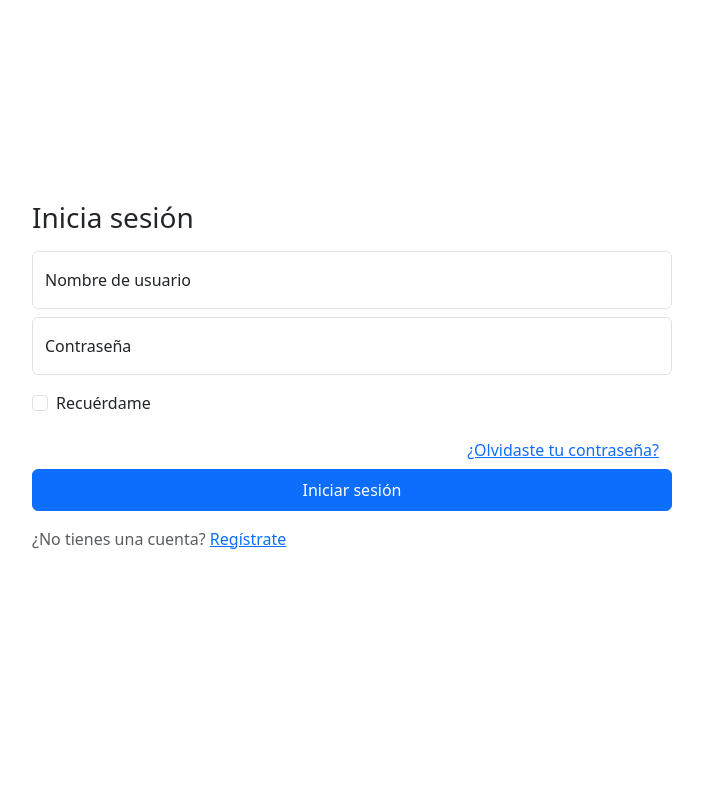
After one commit to team-hmt/producto-2, a PHP site: page /app/views/auth/login.php in a window 1280 px wide. The commit adds this page. Shown: the whole page, without its empty margins (288-991 px from the left). Run offline with PHP 8.4, Linux system fonts and the light colour scheme; the template is opened without the code that fills it, so the values that code supplies are empty.

Commit message:
Enrutador basico: get y post. Dockerfile actualizado para añadir enrutador. Auth: Registro y Login funcional. Utiliza hash. Pantalla login creada.

```diff
--- /dev/null
+++ b/appEventos/app/views/auth/login.php
@@ -0,0 +1,55 @@
+<!doctype html>
+<html lang="en">
+<head>
+    <meta charset="UTF-8">
+    <meta name="viewport"
+          content="width=device-width, user-scalable=no, initial-scale=1.0, maximum-scale=1.0, minimum-scale=1.0">
+    <meta http-equiv="X-UA-Compatible" content="ie=edge">
+    <title>Login</title>
+    <link href="https://cdn.jsdelivr.net/npm/bootstrap@5.3.2/dist/css/bootstrap.min.css" rel="stylesheet"
+          integrity="sha384-T3c6CoIi6uLrA9TneNEoa7RxnatzjcDSCmG1MXxSR1GAsXEV/Dwwykc2MPK8M2HN" crossorigin="anonymous">
+</head>
+<body>
+
+<div class="d-flex align-items-center justify-content-center min-vh-100">
+    <main class="w-50">
+        <form action="" method="post">
+            <h1 class="h3 mb-3 fw-normal">Inicia sesión</h1>
+
+            <div class="form-floating mb-2">
+                <input name="username" type="text" class="form-control" id="userInput" placeholder>
+                <label for="userInput">Nombre de usuario</label>
+            </div>
+            <div class="form-floating mb-2">
+                <input name="password" type="password" class="form-control" id="passwordInput" placeholder>
+                <label for="passwordInput">Contraseña</label>
+            </div>
+
+            <div class="form-check text-start my-3">
+                <input class="form-check-input" id="rememberMe" type="checkbox" value="remember-me">
+                <label class="form-check-label" for="rememberMe">
+                    Recuérdame
+                </label>
+            </div>
+            <div class="d-flex justify-content-end">
+                <a href="" class="btn btn-link">¿Olvidaste tu contraseña?</a>
+            </div>
+            <button class="btn btn-primary w-100 py-2" type="submit">Iniciar sesión</button>
+            <p class="mt-3 text-muted">¿No tienes una cuenta?
+                <a href="">Regístrate</a>
+            </p>
+            <p class="mt-5 mb-3 text-danger">
+                <?=
+                /** @var string $errorMessage */
+                htmlspecialchars($errorMessage, ENT_QUOTES, 'UTF-8')
+                ?>
+            </p>
+        </form>
+    </main>
+</div>
+
+<script src="https://cdn.jsdelivr.net/npm/bootstrap@5.3.2/dist/js/bootstrap.bundle.min.js"
+        integrity="sha384-C6RzsynM9kWDrMNeT87bh95OGNyZPhcTNXj1NW7RuBCsyN/o0jlpcV8Qyq46cDfL"
+        crossorigin="anonymous"></script>
+</body>
+</html>
--- /dev/null
+++ b/appEventos/app/views/auth/registro.php
@@ -0,0 +1 @@
+<?php
```
Also changed, not shown: appEventos/app/Router.php (added, +31 -0 lines), appEventos/app/controllers/Auth.php (+15 -9 lines), appEventos/index.php (+13 -8 lines), appEventos/.htaccess (added), 1 other file.
